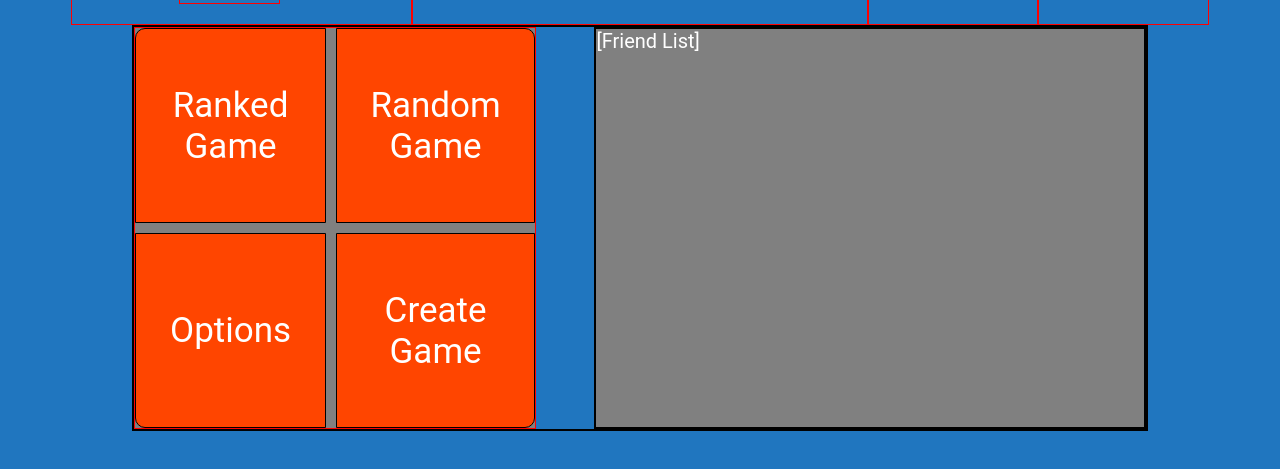
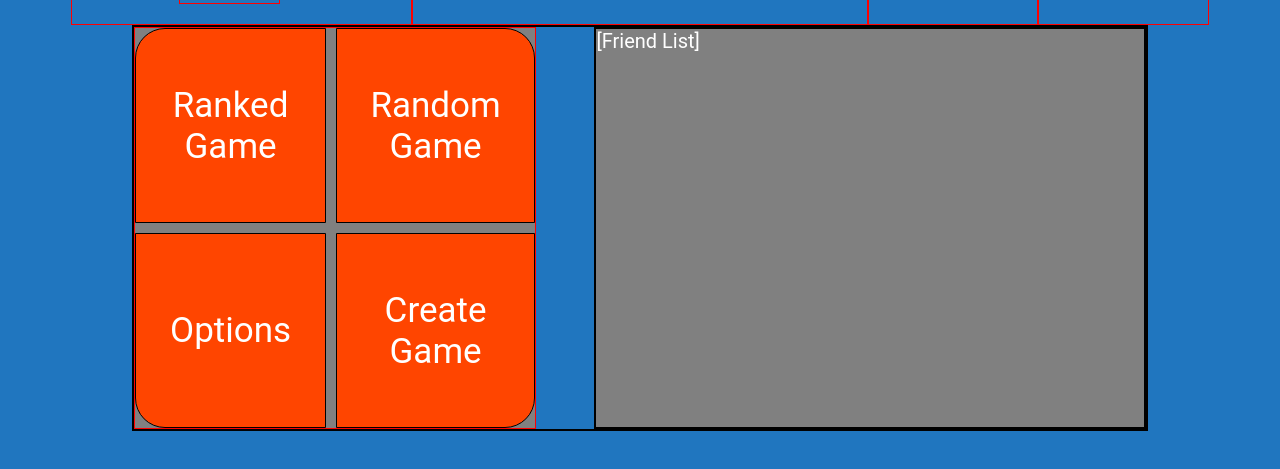
Before and after one commit to marceldobehere/rb-taktik, a website: page rb-taktik/pages/home/home.html in a window 1280 px wide. Shown: the part 145-614 px from the top of the page. Drawn offline with Linux system fonts and the light colour scheme.

Commit message:
dwadwada

```diff
--- a/rb-taktik/pages/home/home.html
+++ b/rb-taktik/pages/home/home.html
@@ -31,16 +31,16 @@
 
     <div style="border:2px solid black;margin: auto;width:80%;display:grid; grid-template-columns: 400px auto;column-gap: 60px;">
         <div class="inline" style=" width:400px;height:400px;background-color: gray;display:inline-grid; grid-template-columns: auto auto; gap:10px">
-            <div style="border-radius: 10px 0 0 0" class="menu-tile tile-tl" onclick="joinRankedGame()">
+            <div style="border-radius: 30px 0 0 0" class="menu-tile tile-tl" onclick="joinRankedGame()">
                 Ranked Game
             </div>
-            <div style="border-radius: 0 10px 0 0" class="menu-tile tile-tr" onclick="joinRandomGame()">
+            <div style="border-radius: 0 30px 0 0" class="menu-tile tile-tr" onclick="joinRandomGame()">
                 Random Game
             </div>
-            <div style="border-radius: 0 0 0 10px" class="menu-tile tile-bl" onclick="openOptions()">
+            <div style="border-radius: 0 0 0 30px" class="menu-tile tile-bl" onclick="openOptions()">
                 Options
             </div>
-            <div style="border-radius: 0 0 10px 0" class="menu-tile tile-br" onclick="createGame()">
+            <div style="border-radius: 0 0 30px 0" class="menu-tile tile-br" onclick="createGame()">
                 Create Game
             </div>
         </div>
```
